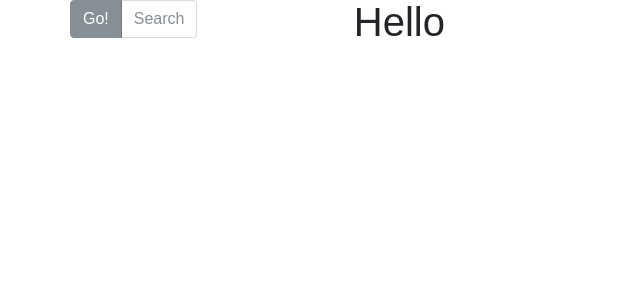
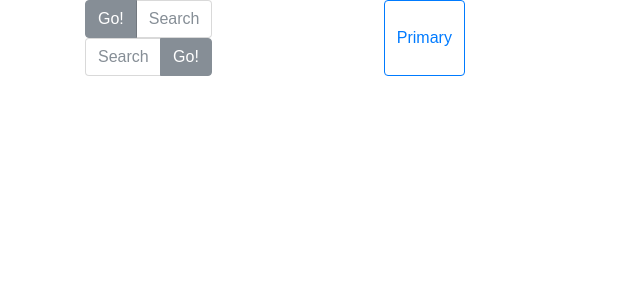
Before and after one commit to maksymko658/chatReact, a React (Create React App) app: page / in a window 1280 px wide. Shown: the top 300 px of the page, without its empty margins (0-640 px from the left). Built offline with nearby package versions, Linux system fonts and the light colour scheme.

Commit message:
catch-all method

```diff
--- a/src/App.js
+++ b/src/App.js
@@ -7,8 +7,9 @@ class App extends Component {
     return (
       <div className="container">
         <div className="row">
+          <div className="col-md-12">
         <HAHA />
-      <h1>Hello</h1>
+          </div>
         </div>
       </div>
     );
--- a/src/components/Inputt.js
+++ b/src/components/Inputt.js
@@ -2,23 +2,38 @@ import React, { Component, PropTypes } from 'react';
 
 class Inputt extends Component {
 
-
-    constructor(props) {
-        super(props);
+  constructor() {
+    super();
+    this.state = {
+      currentItem: '',
+      username: ''
     }
-
+  }
     render() {
         return (
 	<div class="row">
+	<section className='add-item'>
 	  <div class="col-lg-6">
 	    <div class="input-group">
 	      <span class="input-group-btn">
 	        <button class="btn btn-secondary" type="button">Go!</button>
 	      </span>
-	      <input type="text" class="form-control" placeholder="Search for..." aria-label="Search for..." />
+	      <input type="text" class="form-control" placeholder="Search for..." aria-label="Search for..."
+	      onChange={this.handleChange} value={this.state.username} />
 	    </div>
 	  </div>
-	  </div>
+	    <div class="col-lg-6">
+    <div class="input-group">
+      <input type="text" class="form-control" placeholder="Search for..." aria-label="Search for..."
+      onChange={this.handleChange} value={this.state.currentItem} />
+      <span class="input-group-btn">
+        <button class="btn btn-secondary" type="button">Go!</button>
+      </span>
+    </div>
+  </div>
+  </section>
+<button type="button" class="btn btn-outline-primary">Primary</button>
+</div>
 
         );
     }
```
